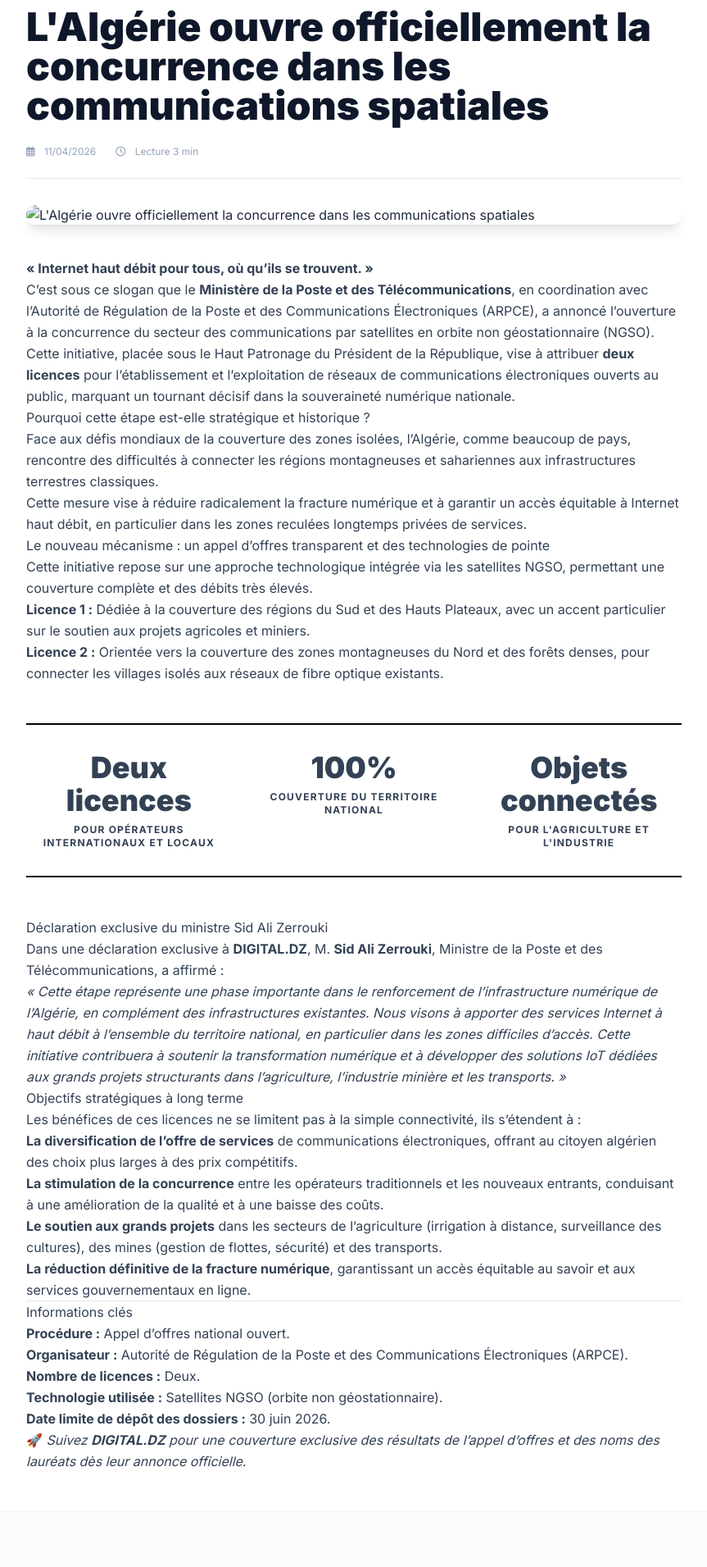
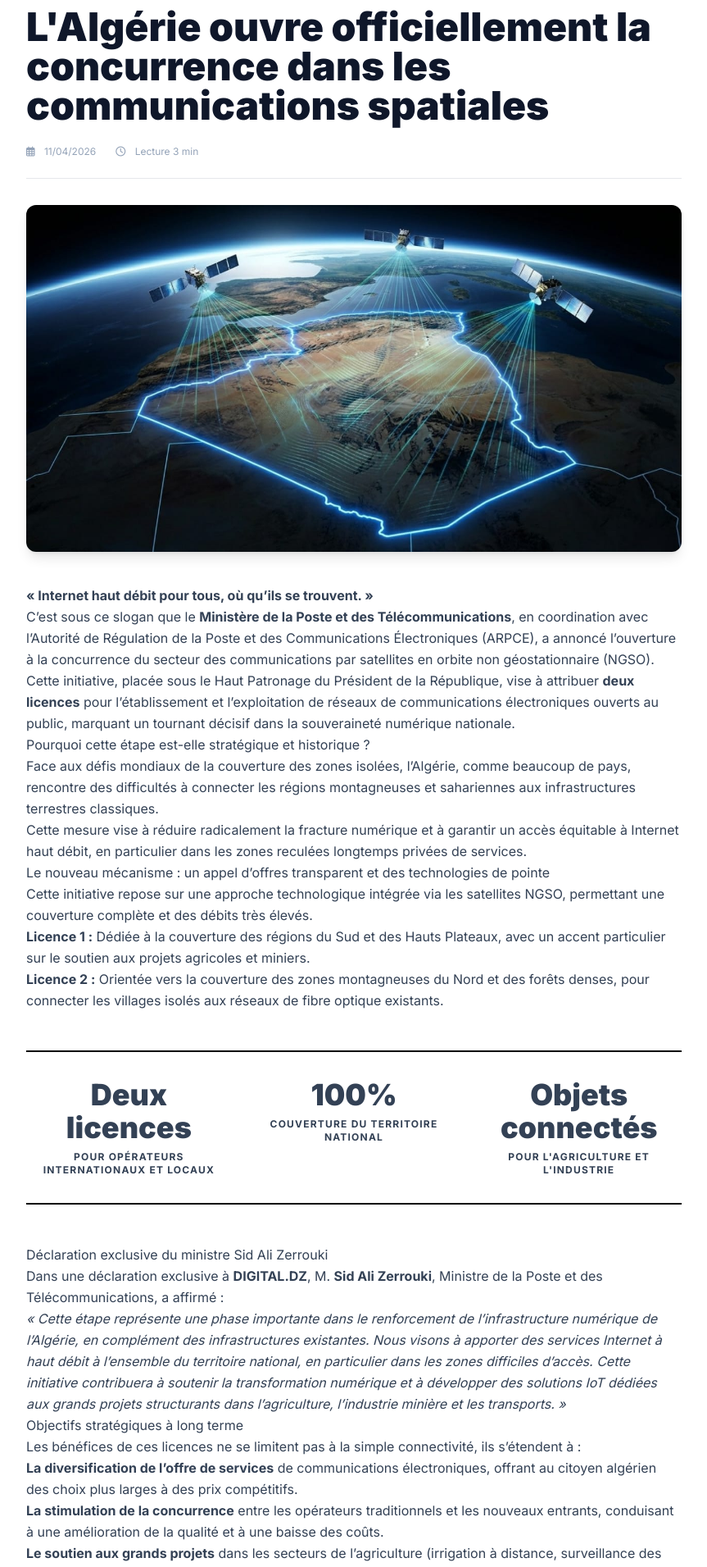
Before and after one commit to bastaps/Basta-InfosTech, a Jekyll site: the page built from _posts/fr/2024-04-11-telecoms-spatiales-algerie.md, in a window 1280 px wide. Shown: the part 401-2312 px from the top of the page at 82% size, without its empty margins (208-1071 px from the left). Built offline with Jekyll 4.4.1, drawn with Linux system fonts in a browser that asks for light colours; nearby versions of some CDN libraries.

Commit message:
Updated 1 file via CloudCannon.

```diff
--- a/_posts/fr/2024-04-11-telecoms-spatiales-algerie.md
+++ b/_posts/fr/2024-04-11-telecoms-spatiales-algerie.md
@@ -5,7 +5,7 @@ title: >-
   spatiales
 date: 2026-04-11T10:30:00+01:00
 lang: fr
-image: /uploads/telecoms-spatiales-algerie-2.jpg
+image: /img/telecoms-spatiales-algerie.jpg
 category: Technologie
 description: >-
   Lancement d'un appel d'offres national pour l'attribution de deux licences
```
